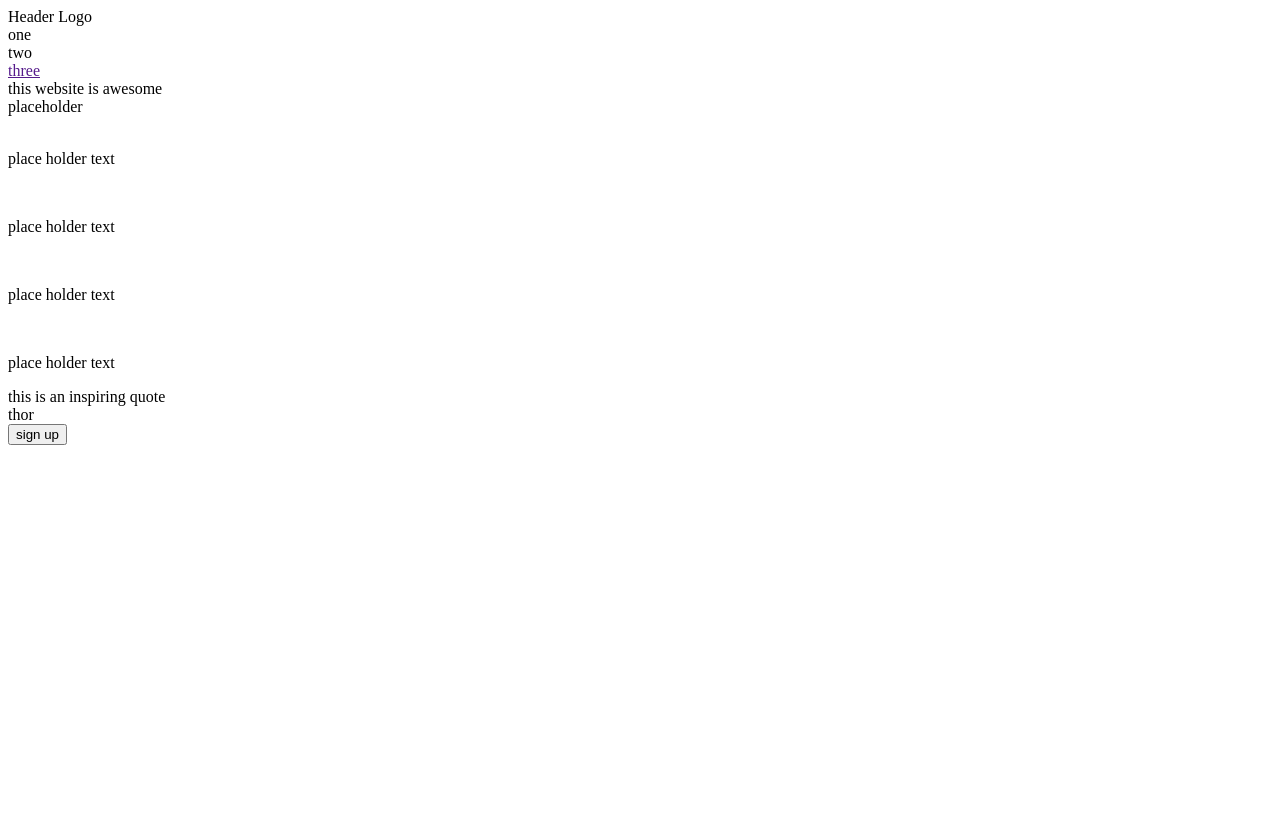
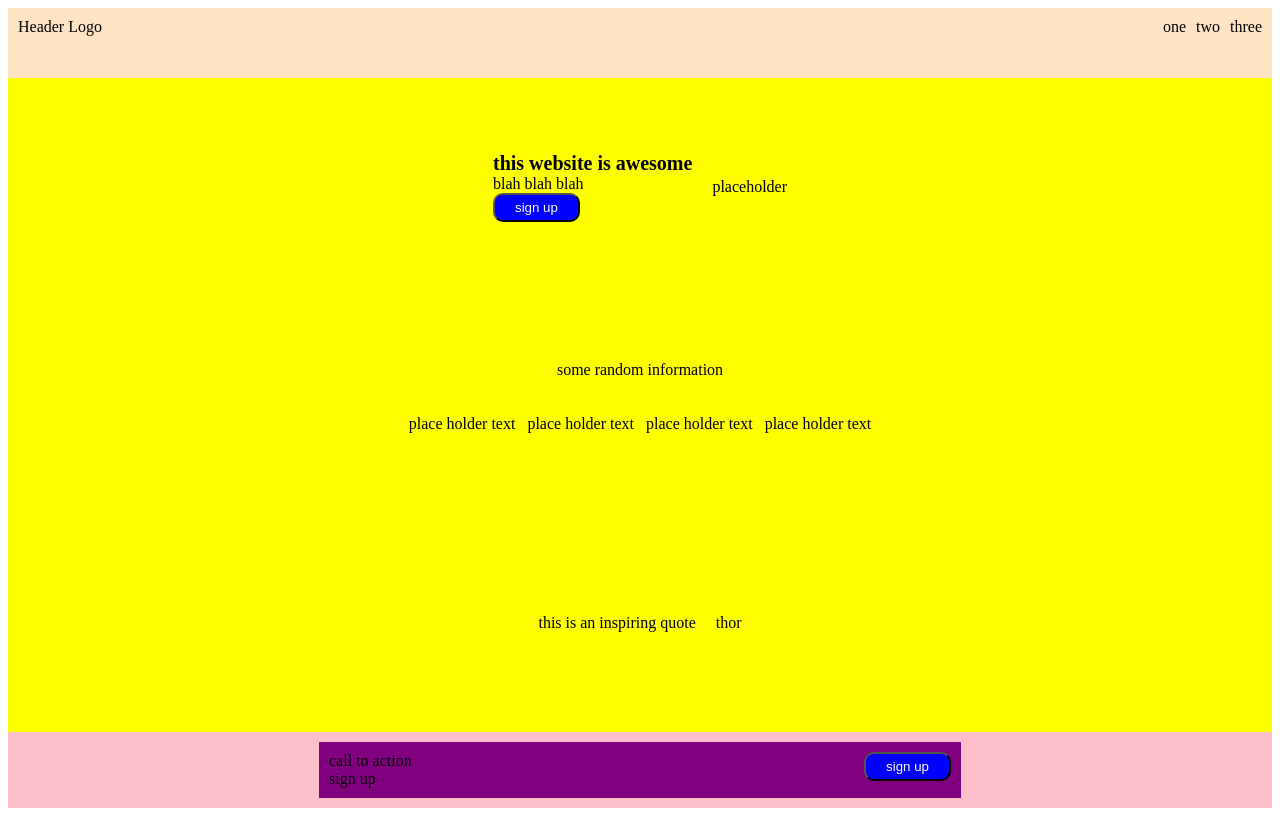
Before and after one commit to vicciv1623/no-home-page, a plain HTML site: page index.html in a window 1280 px wide. Drawn offline with Linux system fonts and the light colour scheme.

Commit message:
add basic css structures

```diff
--- a/index.html
+++ b/index.html
@@ -3,51 +3,61 @@
 <head>
     <meta charset="UTF-8">
     <meta name="viewport" content="width=device-width, initial-scale=1.0">
-    <title>No Home <33</title>
+    <title>Document</title>
+    <link rel="stylesheet" href="style.css">
 </head>
 <body>
+
     <div class="header">
         <div class="left-link">Header Logo</div>
         <div class="right-link">
             <div class="link">one</div>
             <div class="link">two</div>
-            <div class="link"><a href="">three</a></div>
+            <div class="link">three</div>
         </div>
     </div>
 
-    <div class="body">
-        <div class="welcome">this website is awesome</div>
+    <div class="content one">
+        <div class="welcome">
+            <div class="title">this website is awesome</div>
+            <div class="info">blah blah blah</div>
+            <button>sign up</button>
+        </div>
         <div class="image">placeholder</div>
     </div>
 
+    <div class="content two">
+        <div class="title">some random information</div>
         <div class="body">
             <div class="info">
-            <img>
                 <p>place holder text</p>
             </div>
             <div class="info">
-            <img>
                 <p>place holder text</p>
             </div>
             <div class="info">
-            <img>
                 <p>place holder text</p>
             </div>
             <div class="info">
-            <img>
                 <p>place holder text</p>
             </div>
         </div>
+    </div>
 
-    <div class="body">
+    <div class="content three">
         <div class="quote">this is an inspiring quote</div>
-        <div class="quote-author">thor</div>
+        <div class="author">thor</div>
     </div>
 
     <div class="footer">
         <div class="attention">
-            <button>sign up</button>
+            <div class="left">
+                <div class="title">call to action</div>
+                <div class="info">sign up</div>
+            </div>
+            <div class="right"><button>sign up</button></div>
         </div>
     </div>
+
 </body>
 </html>
--- a/style.css
+++ b/style.css
@@ -1,7 +1,82 @@
+body{
+    display: flex;
+    flex-direction:column;
+    justify-content: space-between;
 
+    height:100vh;
+}
+
+button{
+    background-color: blue;
+    color:white;
+    border-radius:10px;
+    padding:5px 20px 5px 20px;
+
+}
 
 .header{
     display: flex;
     justify-content: space-between;
-    color:black;
+    height:50px;
+    padding:10px;
+    background-color: bisque;
 }
+
+.right-link{
+    display: flex;
+    gap:10px;
+}
+
+
+
+
+
+.content{
+    display: flex;
+    justify-content: center;
+    align-items: center;
+    gap:20px;
+    flex:1;
+
+    background-color:yellow;
+}
+
+
+.content.one{
+    flex-direction: row;
+}
+.welcome .title{
+    font-weight: bold;
+    font-size:20px;
+}
+
+
+.content.two{
+    flex-direction: column;
+}
+.content.two .body{
+    display: flex;
+    gap:12px;
+}
+
+
+
+
+
+.footer{
+    display: flex;
+    background-color: pink;
+    justify-content: center;
+
+    padding:10px;
+}
+
+.attention{
+    display: flex;
+    justify-content: space-between;
+
+    padding:10px;
+    background-color: purple;
+
+    width:50%;
+}
```
Lines whose indentation alone changed are shown as unchanged.
